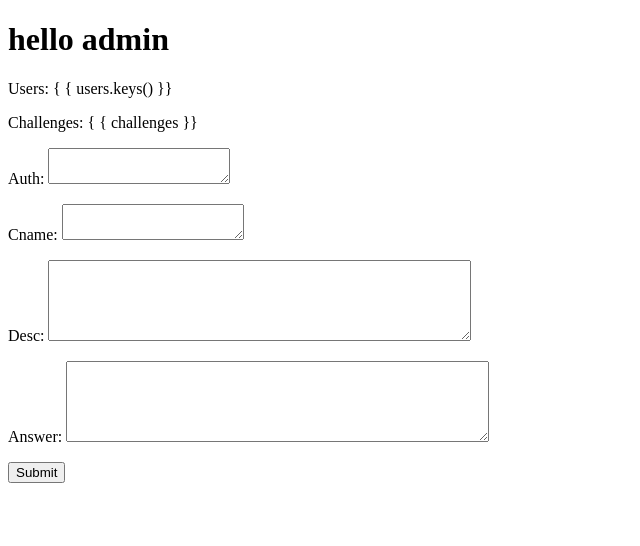
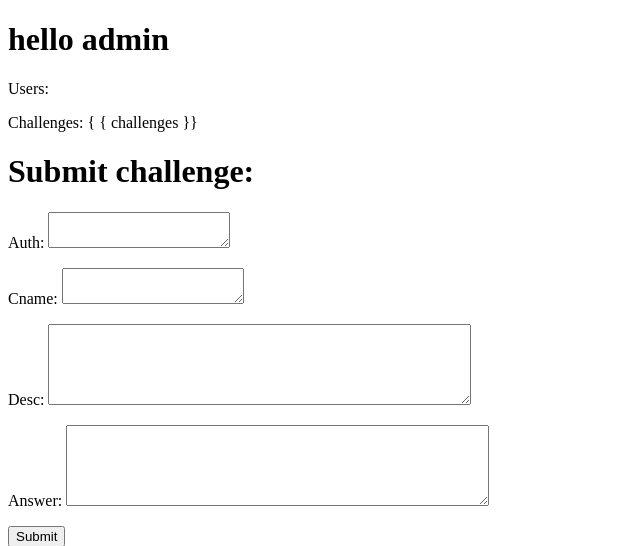
Before and after one commit to XSort-CS/asco-backend, a Flask app: template templates/admin.html in a window 1280 px wide. Shown: the top 546 px of the page, without its empty margins (0-640 px from the left). Run offline with Flask 3, Linux system fonts and the light colour scheme; the template is opened without the code that fills it, so the values that code supplies are empty.

Commit message:
admin panel 2

```diff
--- a/templates/admin.html
+++ b/templates/admin.html
@@ -10,8 +10,14 @@
 </head>
 <body>
     <h1>hello admin</h1>
-    <p>Users: { { users.keys() }}</p>
+    <p>Users:</p>
+        <ul>
+        {% for user in users.keys() %}
+        <li>{ { user }}</li>
+        {% endfor %}
+        </ul>
     <p>Challenges: { { challenges }}</p>
+    <h1>Submit challenge: </h1>
     <form action="{ { url_for('submit_challenge', _external=True) }}" method="POST">
         <p>Auth: <textarea name="auth" rows="2" cols="20"></textarea></p>
         <p>Cname: <textarea name="cname" rows="2" cols="20"></textarea></p>
```
